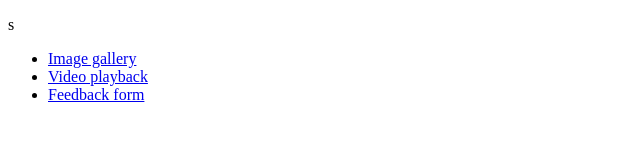
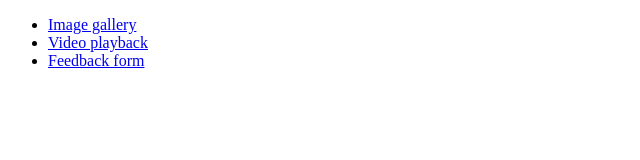
Before and after one commit to KolBa228/KolBa228-goit-js-hw-08, a plain HTML site: page index.html in a window 1280 px wide. Shown: the whole page, without its empty margins (0-640 px from the left). Drawn offline with Linux system fonts and the light colour scheme.

Commit message:
Deploying to gh-pages from @ KolBa228/KolBa228-goit-js-hw-08@95725bfeae084928d31881af5af7fc4e14f51313 🚀

```diff
--- a/index.html
+++ b/index.html
@@ -1 +1 @@
-<!DOCTYPE html><html lang="en"><head><meta charset="utf-8"><meta http-equiv="X-UA-Compatible" content="IE=edge"><meta name="viewport" content="width=device-width, initial-scale=1.0"><title>Homework 8</title><link rel="stylesheet" href="KolBa228-goit-js-hw-08/01-gallery.40c4146b.css"></head><body> <p>s</p> <ul> <li><a href="KolBa228-goit-js-hw-08/01-gallery.html">Image gallery</a></li> <li><a href="KolBa228-goit-js-hw-08/02-video.html">Video playback</a></li> <li><a href="KolBa228-goit-js-hw-08/03-feedback.html">Feedback form</a></li> </ul> </body></html>
+<!DOCTYPE html><html lang="en"><head><meta charset="utf-8"><meta http-equiv="X-UA-Compatible" content="IE=edge"><meta name="viewport" content="width=device-width, initial-scale=1.0"><title>Homework 8</title><link rel="stylesheet" href="KolBa228-goit-js-hw-08/01-gallery.40c4146b.css"></head><body> <p></p> <ul> <li><a href="KolBa228-goit-js-hw-08/01-gallery.html">Image gallery</a></li> <li><a href="KolBa228-goit-js-hw-08/02-video.html">Video playback</a></li> <li><a href="KolBa228-goit-js-hw-08/03-feedback.html">Feedback form</a></li> </ul> </body></html>
```
